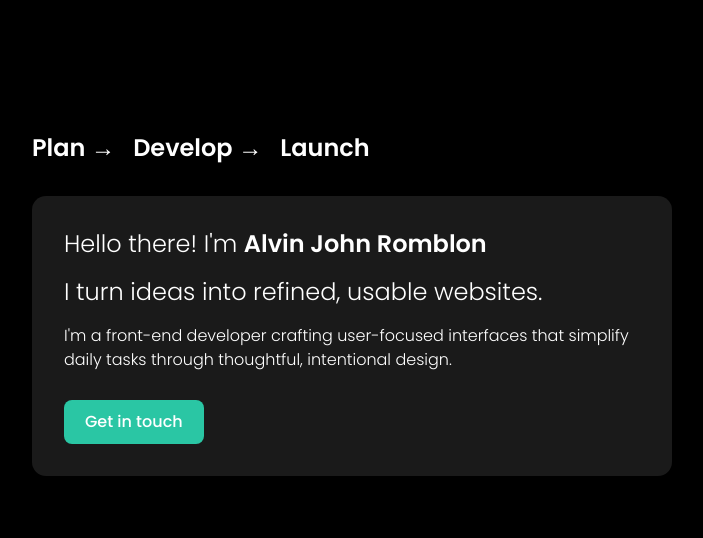
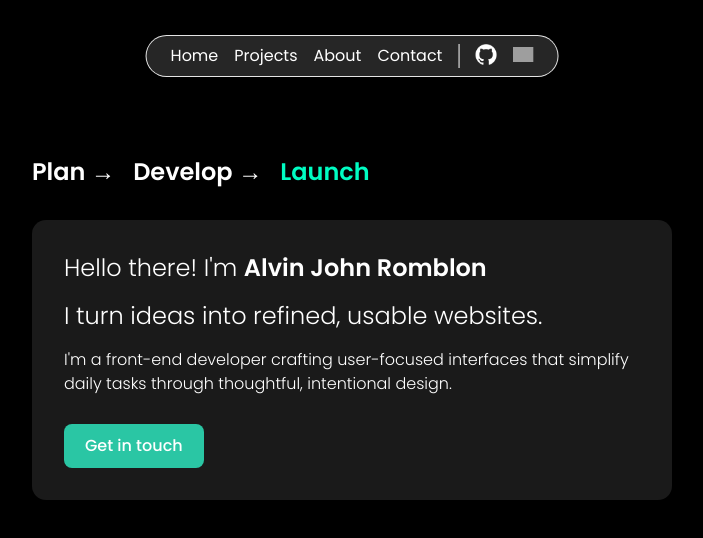
Before and after one commit to Yongbi21/yongbi-portfolio, a Next.js app: page / in a window 1280 px wide. Shown: the top 538 px of the page, without its empty margins (288-991 px from the left). Built offline with nearby package versions, Linux system fonts and the light colour scheme; grey boxes are pictures that could not be loaded.

Commit message:
image-resolution-fixed

```diff
--- a/package.json
+++ b/package.json
@@ -9,6 +9,7 @@
     "lint": "next lint"
   },
   "dependencies": {
+    "@radix-ui/react-separator": "^1.1.4",
     "@radix-ui/react-slot": "^1.2.0",
     "class-variance-authority": "^0.7.1",
     "clsx": "^2.1.1",
--- a/src/app/globals.css
+++ b/src/app/globals.css
@@ -40,7 +40,7 @@
   --color-base-black: #0a0a0a;
   --color-gray-dark: #3A3A3A;
   --color-gray-deep: #262626;
-  --color-mint: #2AC6A4;
+  --color-mint: #2ac6a4;
   --color-gray-light: #A3A3A3;
 }
 
@@ -81,6 +81,7 @@
   --radius-md: calc(var(--radius) - 2px);
   --radius-lg: var(--radius);
   --radius-xl: calc(var(--radius) + 4px);
+  --color-mint: #00fdc3;
 }
 
 .dark {
--- a/src/app/header.tsx
+++ b/src/app/header.tsx
@@ -0,0 +1,63 @@
+import * as React from "react";
+import Link from 'next/link';
+import { Card, CardContent } from "@/components/ui/card"
+import { Separator } from "@/components/ui/separator"
+import Image from 'next/image'
+
+
+
+interface NavLink {
+
+    label: string;
+    href: string;
+    image: string;
+    alt?: string;
+}
+
+interface HeaderProps {
+
+    links: NavLink[];
+
+}
+
+export function Header({ links }: HeaderProps) {
+    return (
+        <Card className="bg-[#262626] justify-center fixed left-1/2 z-[9999]
+         flex -translate-x-1/2 items-center rounded-full py-2 shadow-2xl
+         ring-1 ring-border lg:top-9 border-none">
+            <CardContent>
+                <nav className=" text-white flex item-center">
+                    <ul className="flex gap-4">
+                        {links.map((link, index) => (
+                            <React.Fragment key={index}>
+                            <li>
+                                <Link
+                                    href={link.href}
+                                    className="hover:text-[#2AC6A4] transition-colors"
+                                >
+                                    {link.image ? (
+                                        <Image className="min-w-[21px] min-h-[21px] w-5 h-5 object-contain"
+                                            src={link.image}
+                                            alt={link.alt || "icon"}
+                                            width={512}
+                                            height={512}
+                                        />
+                                    ) : (
+                                        link.label
+                                    )}
+                                </Link>
+                            </li>
+                                {index === links.length - 3 && (
+                                    <Separator orientation="vertical" className="bg-white" />
+                                )}
+
+                            </React.Fragment>
+
+                        ))}
+                    </ul>
+                </nav>
+            </CardContent>
+        </Card>
+
+    );
+}
--- a/src/app/page.tsx
+++ b/src/app/page.tsx
@@ -7,20 +7,28 @@ import {
   CardTitle,
 } from "@/components/ui/card"
 
+import { Header }from "@/app/header";
+
 
 export default function Home() {
+  const navLinks = [
+    { label: "Home", href: "/", image: "", alt: "Home" },
+    { label: "Projects", href: "/", image: "", alt: "Projects" },
+    { label: "About", href: "/about", image: "", alt: "About" },
+    { label: "Contact", href: "/contact", image: "", alt: "Contact" },
+    { label: "", href: "https://github.com/Yongbi21", image: "/github-logo-dark.png", alt: "Github" },
+    { label: "", href: "", image: "/dark-mode.png", alt: "dark-mode" },
+
+  ];
   return (
 
     <div className="grid grid-rows-[20px_1fr_20px] min-h-screen p-8 pb-20 gap-4 sm:p-20 bg-[#000]
     font-[family-name:var(--font-poppins)] relative flex-col justify-center">
 
-        <header>
+      <Header links={navLinks} />
 
-        {/*  make a component for header*/}
 
-        </header>
-
-      <main className="flex flex-col sm:items-start  sm:mt-4 gap-8">
+      <main className="flex flex-col sm:items-start  sm:mt-19 gap-8">
         <section className="flex gap-[18px] flex-wrap item-start text-white">
           <a
               className="flex items-center gap-2  font-semibold text-2xl"
@@ -37,7 +45,7 @@ export default function Home() {
             Develop →
           </a>
           <a
-              className="flex items-center gap-2  font-semibold text-2xl"
+              className="flex items-center gap-2  font-semibold text-2xl text-mint"
               target="_blank"
               rel="noopener noreferrer"
           >
--- /dev/null
+++ b/src/components/ui/separator.tsx
@@ -0,0 +1,28 @@
+"use client"
+
+import * as React from "react"
+import * as SeparatorPrimitive from "@radix-ui/react-separator"
+
+import { cn } from "@/lib/utils"
+
+function Separator({
+  className,
+  orientation = "horizontal",
+  decorative = true,
+  ...props
+}: React.ComponentProps<typeof SeparatorPrimitive.Root>) {
+  return (
+    <SeparatorPrimitive.Root
+      data-slot="separator-root"
+      decorative={decorative}
+      orientation={orientation}
+      className={cn(
+        "bg-border shrink-0 data-[orientation=horizontal]:h-px data-[orientation=horizontal]:w-full data-[orientation=vertical]:h-full data-[orientation=vertical]:w-px",
+        className
+      )}
+      {...props}
+    />
+  )
+}
+
+export { Separator }
```
Also changed, not shown: 1 other file (tests, documents, lock files or other folders).
